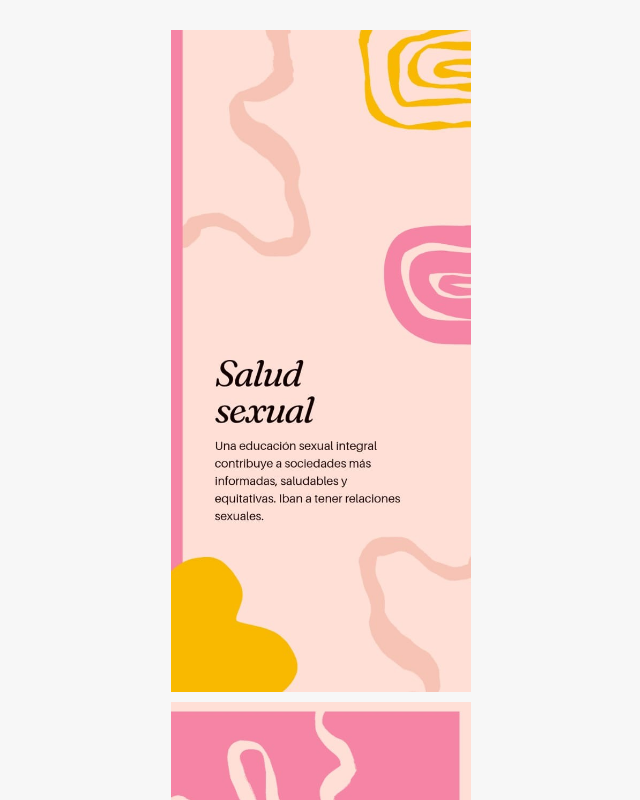
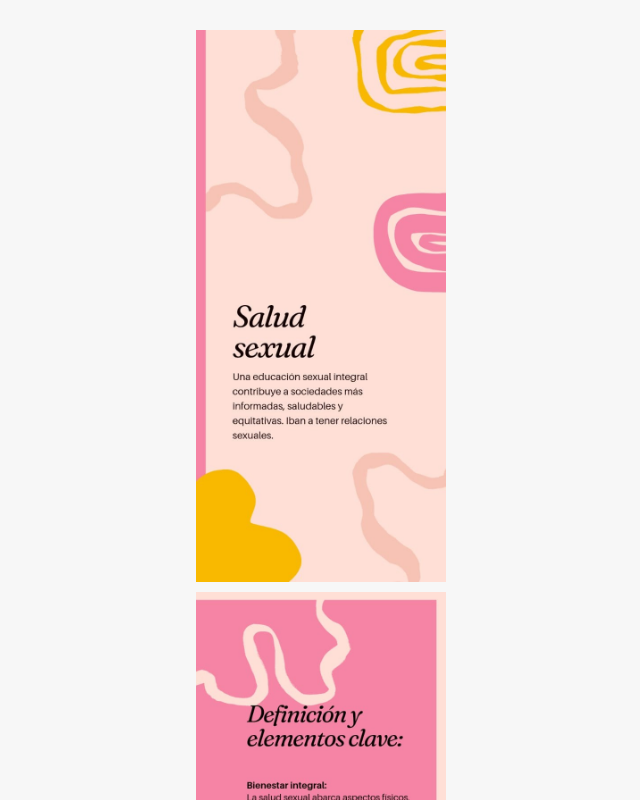
Before and after one commit to Twenty-142/Salud-Sexual, a plain HTML site: page index.html in a window 1280 px wide. Shown: the top 800 px of the page, without its empty margins (319-959 px from the left). Drawn offline with Linux system fonts and the light colour scheme.

Commit message:
Update styles.css

```diff
--- a/styles.css
+++ b/styles.css
@@ -1,6 +1,6 @@
 body { font-family: Arial, sans-serif; background-color: #f7f7f7; color: #555; margin: 0; padding: 20px; } h1, h2 { color: #008080; } section { background-color: #fff; padding: 20px; margin-bottom: 20px; border-radius: 5px; box-shadow: 0 0 5px rgba(0, 0, 0, 0.1); }
 .imagen-ajustada {
-    width: 300px;  /* Ajusta el ancho según lo necesites */
+    width: 250px;  /* Ajusta el ancho según lo necesites */
     height: auto;  /* Mantiene la proporción */
     display: block;
     margin: 10px auto;  /* Centra las imágenes y agrega espacio */
```
